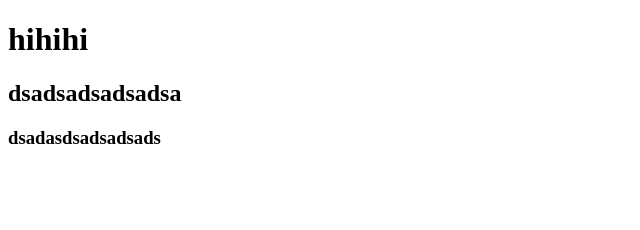
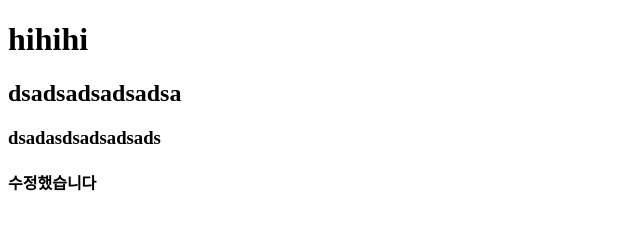
Before and after one commit to Parkcw00/hello, a plain HTML site: page index.html in a window 1280 px wide. Shown: the whole page, without its empty margins (0-640 px from the left). Drawn offline with Linux system fonts and the light colour scheme.

Commit message:
1차수정본

```diff
--- a/index.html
+++ b/index.html
@@ -9,5 +9,6 @@
     <h1>hihihi</h1>
     <h2>dsadsadsadsadsa</h2>
     <h3>dsadasdsadsadsads</h3>
+    <h4>수정했습니다</h4>
 </body>
 </html>
```
